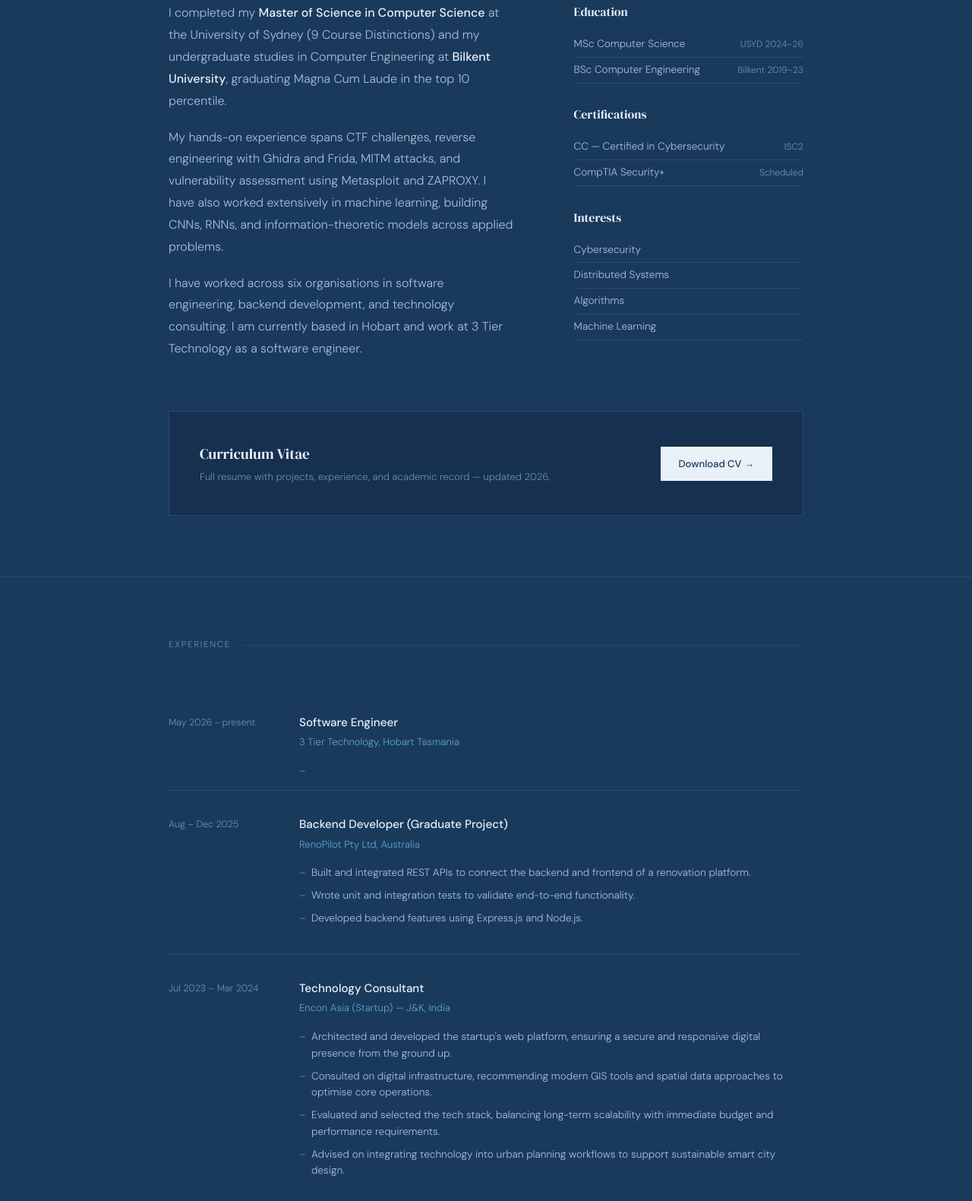
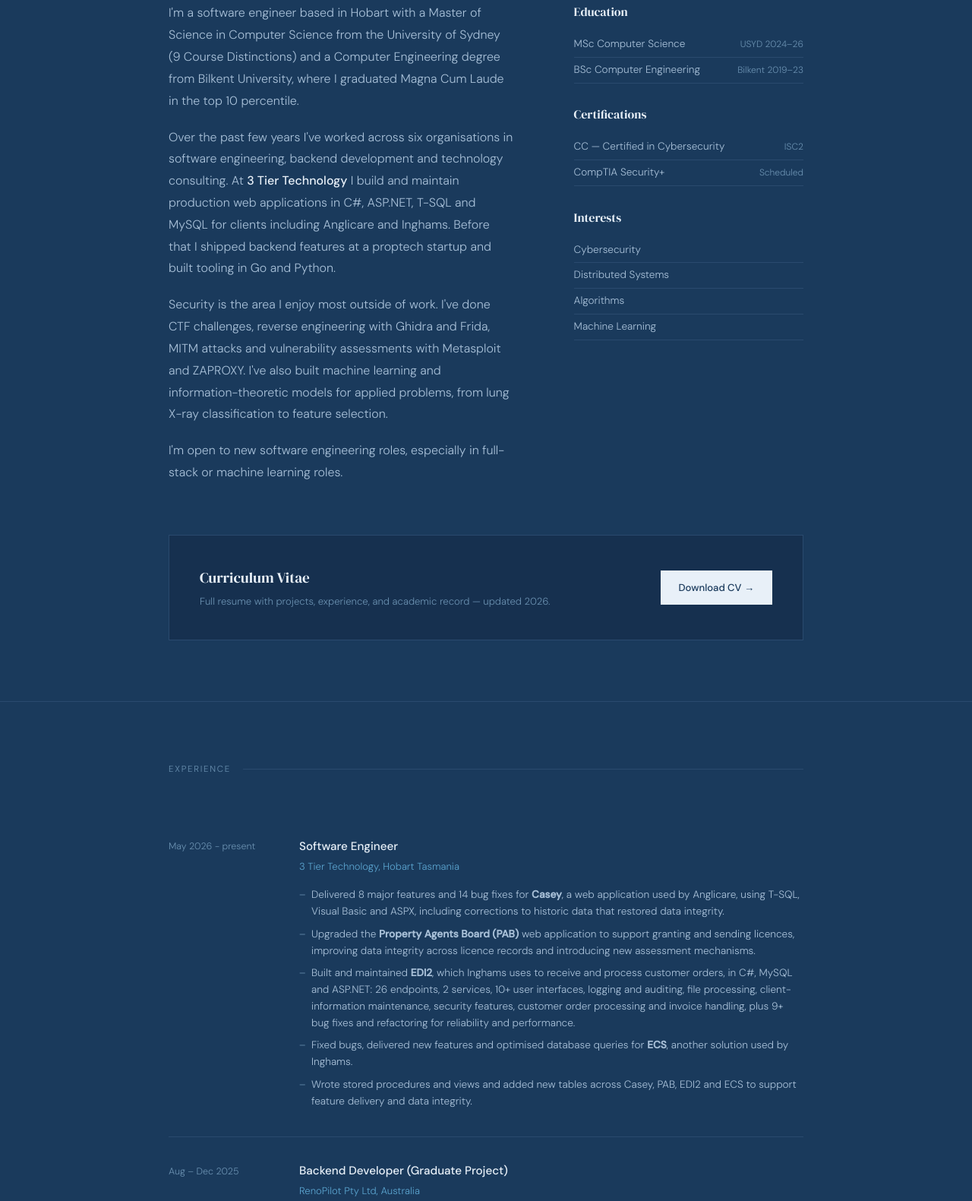
Before and after one commit to AmmaarIftikhar/personal_website, a plain HTML site: page index.html in a window 1280 px wide. Shown: the part 943-2524 px from the top of the page at 76% size. Drawn offline with Linux system fonts and the light colour scheme.

Commit message:
work update

```diff
--- a/index.html
+++ b/index.html
@@ -148,7 +148,6 @@
       <p class="hero-bio fade d2">Master of Computer Science graduate from the University of Sydney. Cybersecurity, Machine Learning, and Distributed Systems.</p>
       <div class="hero-tags fade d3">
         <span class="tag">CC Certified</span>
-        <span class="tag">Security+ Scheduled</span>
         <span class="tag muted">ACM · IEEE · ISC2</span>
       </div>
     </div>
@@ -170,10 +169,11 @@
     <div class="section-label">About</div>
     <div class="about-grid">
       <div class="about-text">
-        <p>I completed my <strong>Master of Science in Computer Science</strong> at the University of Sydney (9 Course Distinctions) and my undergraduate studies in Computer Engineering at <strong>Bilkent University</strong>, graduating Magna Cum Laude in the top 10 percentile.</p>
-        <p>My hands-on experience spans CTF challenges, reverse engineering with Ghidra and Frida, MITM attacks, and vulnerability assessment using Metasploit and ZAPROXY. I have also worked extensively in machine learning, building CNNs, RNNs, and information-theoretic models across applied problems.</p>
-        <p>I have worked across six organisations in software engineering, backend development, and technology consulting. I am currently based in Hobart and work at 3 Tier Technology as a software engineer.</p>
-      </div>
+        <p>I'm a software engineer based in Hobart with a Master of Science in Computer Science from the University of Sydney (9 Course Distinctions) and a Computer Engineering degree from Bilkent University, where I graduated Magna Cum Laude in the top 10 percentile.</p>
+        <p>Over the past few years I've worked across six organisations in software engineering, backend development and technology consulting. At <strong>3 Tier Technology</strong> I build and maintain production web applications in C#, ASP.NET, T-SQL and MySQL for clients including Anglicare and Inghams. Before that I shipped backend features at a proptech startup and built tooling in Go and Python.</p>
+        <p>Security is the area I enjoy most outside of work. I've done CTF challenges, reverse engineering with Ghidra and Frida, MITM attacks and vulnerability assessments with Metasploit and ZAPROXY. I've also built machine learning and information-theoretic models for applied problems, from lung X-ray classification to feature selection.</p>
+        <p>I'm open to new software engineering roles, especially in full-stack or machine learning roles.</p>
+              </div>
       <div class="about-aside">
         <h3>Education</h3>
         <ul>
@@ -213,7 +213,11 @@
         <div class="exp-role">Software Engineer</div>
         <div class="exp-company">3 Tier Technology, Hobart Tasmania </div>
         <ul class="exp-bullets">
-          <li></li>
+          <li>Delivered 8 major features and 14 bug fixes for <strong>Casey</strong>, a web application used by Anglicare, using T-SQL, Visual Basic and ASPX, including corrections to historic data that restored data integrity.</li>
+          <li>Upgraded the <strong>Property Agents Board (PAB)</strong> web application to support granting and sending licences, improving data integrity across licence records and introducing new assessment mechanisms.</li>
+          <li>Built and maintained <strong>EDI2</strong>, which Inghams uses to receive and process customer orders, in C#, MySQL and ASP.NET: 26 endpoints, 2 services, 10+ user interfaces, logging and auditing, file processing, client-information maintenance, security features, customer order processing and invoice handling, plus 9+ bug fixes and refactoring for reliability and performance.</li>
+          <li>Fixed bugs, delivered new features and optimised database queries for <strong>ECS</strong>, another solution used by Inghams.</li>
+          <li>Wrote stored procedures and views and added new tables across Casey, PAB, EDI2 and ECS to support feature delivery and data integrity.</li>
         </ul>
       </div>
     </div>
```
Also changed, not shown: 1 other file.
